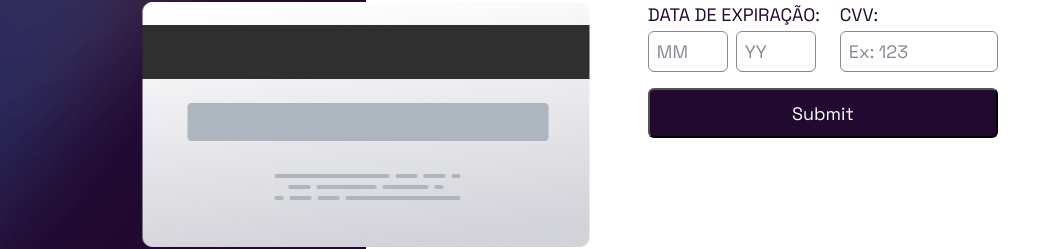
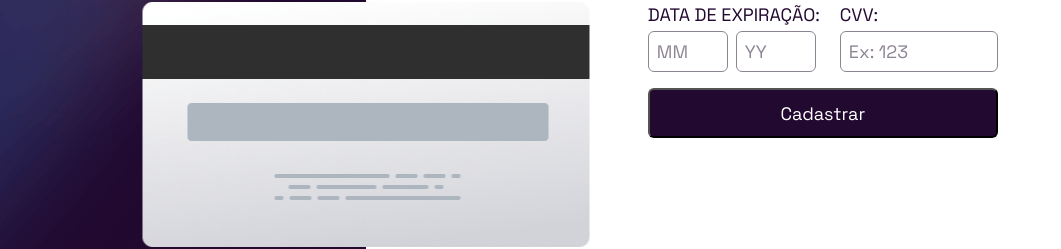
Before and after one commit to DEViana97/interactive-card-details-form--eact, a React (Vite) app: page / in a window 1280 px wide. Shown: the part 414-663 px from the top of the page, without its empty margins (0-1061 px from the left). Built offline with nearby package versions, Linux system fonts and the light colour scheme.

Commit message:
Cleaner code

```diff
--- a/src/components/CardForm/index.jsx
+++ b/src/components/CardForm/index.jsx
@@ -30,10 +30,9 @@ export function CardForm({
 }) {
   const [showError, setShowError] = useState(false);
 
-  const handleSubmit = (event) => {
+  function handleSubmit(event) {
     event.preventDefault();
 
-    // Verifica se os campos obrigatórios foram preenchidos
     if (!cardName || !cardNumber || !month || !year || !cardCvv) {
       setShowError(true);
       return;
@@ -41,7 +40,7 @@ export function CardForm({
       setConfirmed(true);
       setShowError(false);
     }
-  };
+  }
 
   return (
     <FormContainer>
@@ -145,7 +144,7 @@ export function CardForm({
           </CvvField>
         </CardInformation>
         <SubmitButton type="submit" onClick={handleSubmit}>
-          Submit
+          Cadastrar
         </SubmitButton>
       </Form>
     </FormContainer>
```
